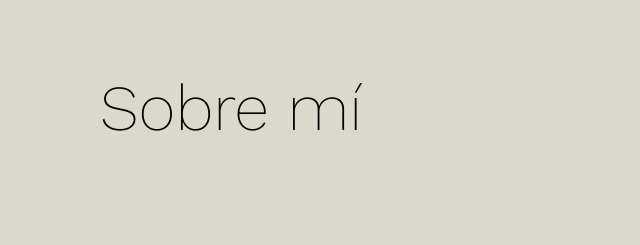
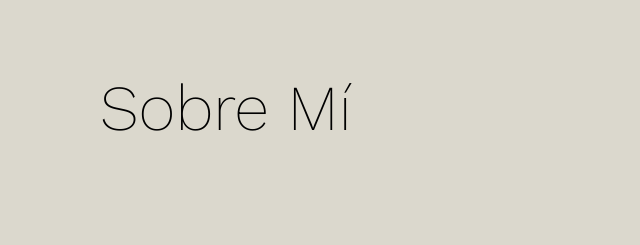
Before and after one commit to jalvariza/canis, a plain HTML site: page pages/aboutme.html in a window 1280 px wide. Shown: the part 130-375 px from the top of the page, 0-640 px from the left. Drawn offline with nearby package versions, Linux system fonts and the light colour scheme.

Commit message:
canis_v1

```diff
--- a/pages/aboutme.html
+++ b/pages/aboutme.html
@@ -32,7 +32,7 @@
    <main>
      <section class="titlepage">
         <div class="title">
-            <h1>Sobre mí</h1>
+            <h1>Sobre Mí</h1>
         </div>
         <div class="spacetitle"></div>
         <div class="spacetitle2"></div>
```
